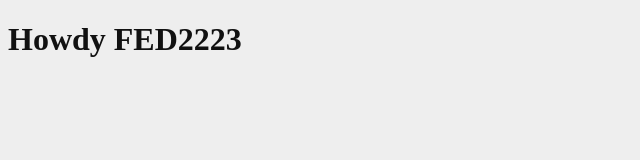
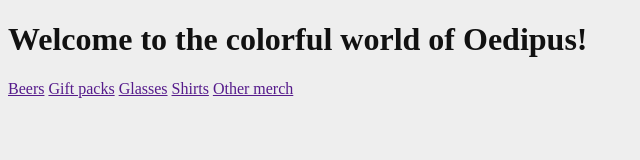
Before and after one commit to ssiuuu/FrontEnd, a plain HTML site: page index.html in a window 1280 px wide. Shown: the whole page, without its empty margins (0-640 px from the left). Drawn offline with Linux system fonts and the light colour scheme.

Commit message:
Add files via upload

```diff
--- a/index.html
+++ b/index.html
@@ -6,16 +6,27 @@
 	<meta name="author" content="jouw naam">
 	<meta name="viewport" content="width=device-width, initial-scale=1">
 
-	<title>Howdy FED2223</title>
+	<title>Shop beer online - Oedipus Brewing</title>
 
 	<link href="styles/style.css" rel="stylesheet">
 	<link rel="icon" type="image/svg+xml" href="images/favicon.svg">
 </head>
 
 <body>
-	<h1>Howdy FED2223</h1>
+	<h1>Welcome to the colorful world of Oedipus!</h1>
 
 	<script defer src="scripts/script.js"></script>
+
+    <!--De navigatie bovenaan de pagina-->
+    <nav>
+      <a href="">Beers</a>
+      <a href="">Gift packs</a>
+      <a href="">Glasses</a>
+      <a href="">Shirts</a>
+      <a href="">Other merch</a>
+    </nav>
+
+
 </body>
 
 </html>
```
